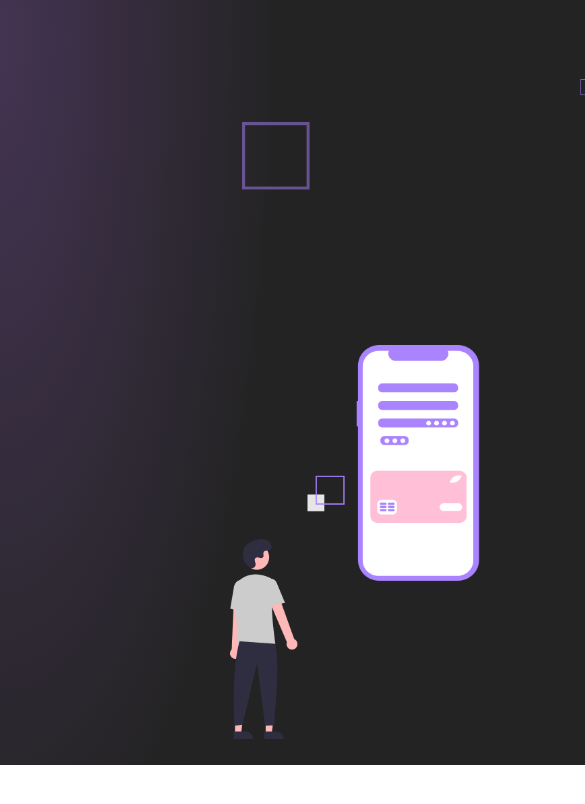
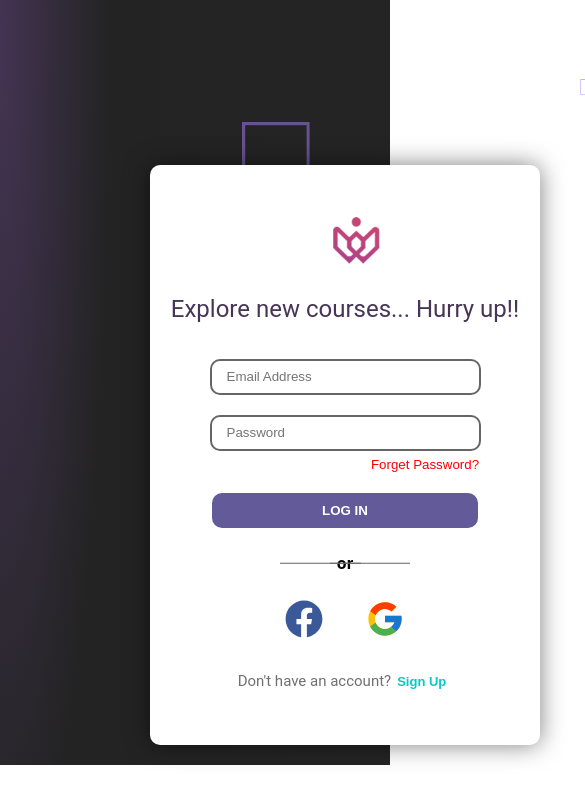
Before and after one commit to joynool/log-in, a React (Create React App) app: page / in a window 390 px wide. Shown: the top 804 px of the page, 585 px wide, since content can reach past the window. Built offline with nearby package versions, Linux system fonts and the light colour scheme.

Commit message:
some responsive breakpoint added

```diff
--- a/src/Pages/Login.css
+++ b/src/Pages/Login.css
@@ -22,6 +22,7 @@
   box-shadow: 0px 0px 25px rgba(0, 0, 0, 0.5);
   padding-left: 40px;
   padding-top: 120px;
+  padding-right: 10px;
   padding-bottom: 40px;
   position: relative;
   top: 50px;
@@ -153,3 +154,20 @@
   font-weight: 700;
   color: rgb(12, 199, 199);
 }
+
+@media screen and (max-width: 400px) {
+  .container {
+    display: flex;
+    flex-direction: column;
+    justify-content: center;
+  }
+
+  .login-panel {
+    padding-left: 20px;
+    padding-top: 50px;
+    padding-right: 20px;
+    padding-bottom: 20px;
+    left: 150px;
+    top: -600px;
+  }
+}
```
